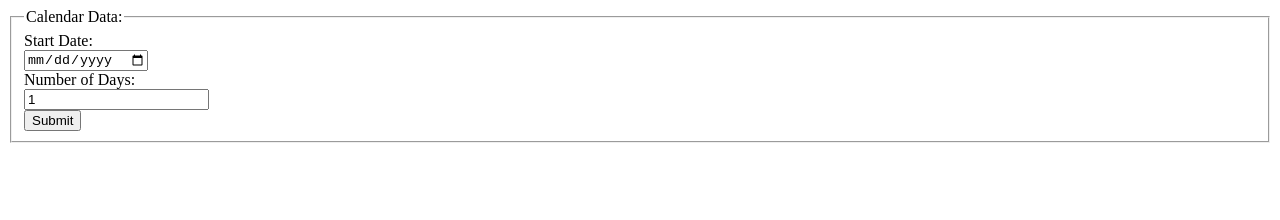
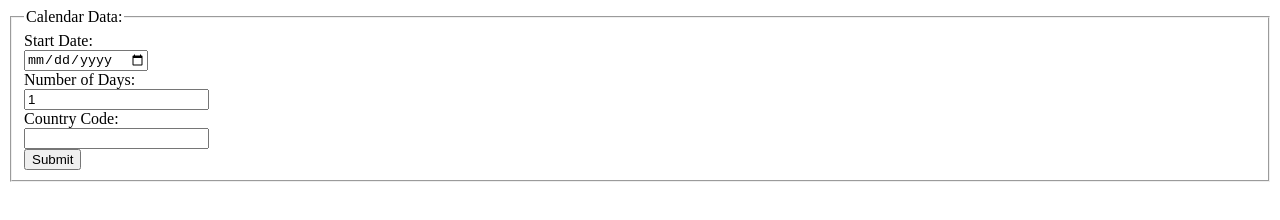
Before and after one commit to godsaveme/calendar-exercise, a plain HTML site: page index.html in a window 1280 px wide. Drawn offline with Linux system fonts and the light colour scheme.

Commit message:
chore(index.html): Add countryCode input and calendarRender div

```diff
--- a/index.html
+++ b/index.html
@@ -17,9 +17,13 @@
             <label>Number of Days:</label>
             </br>
             <input type="number" id="daysNumber" min="1" value="1"> </br>
+            <label>Country Code:</label>
+            </br>
+            <input type="text" id="countryCode"></br>
             <input type="submit">
         </fieldset>
     </form>
+    <div id="calendarRender"></div>
     <script src="js/moment.min.js"></script>
     <script src="js/main.js"></script>
 </body>
```
